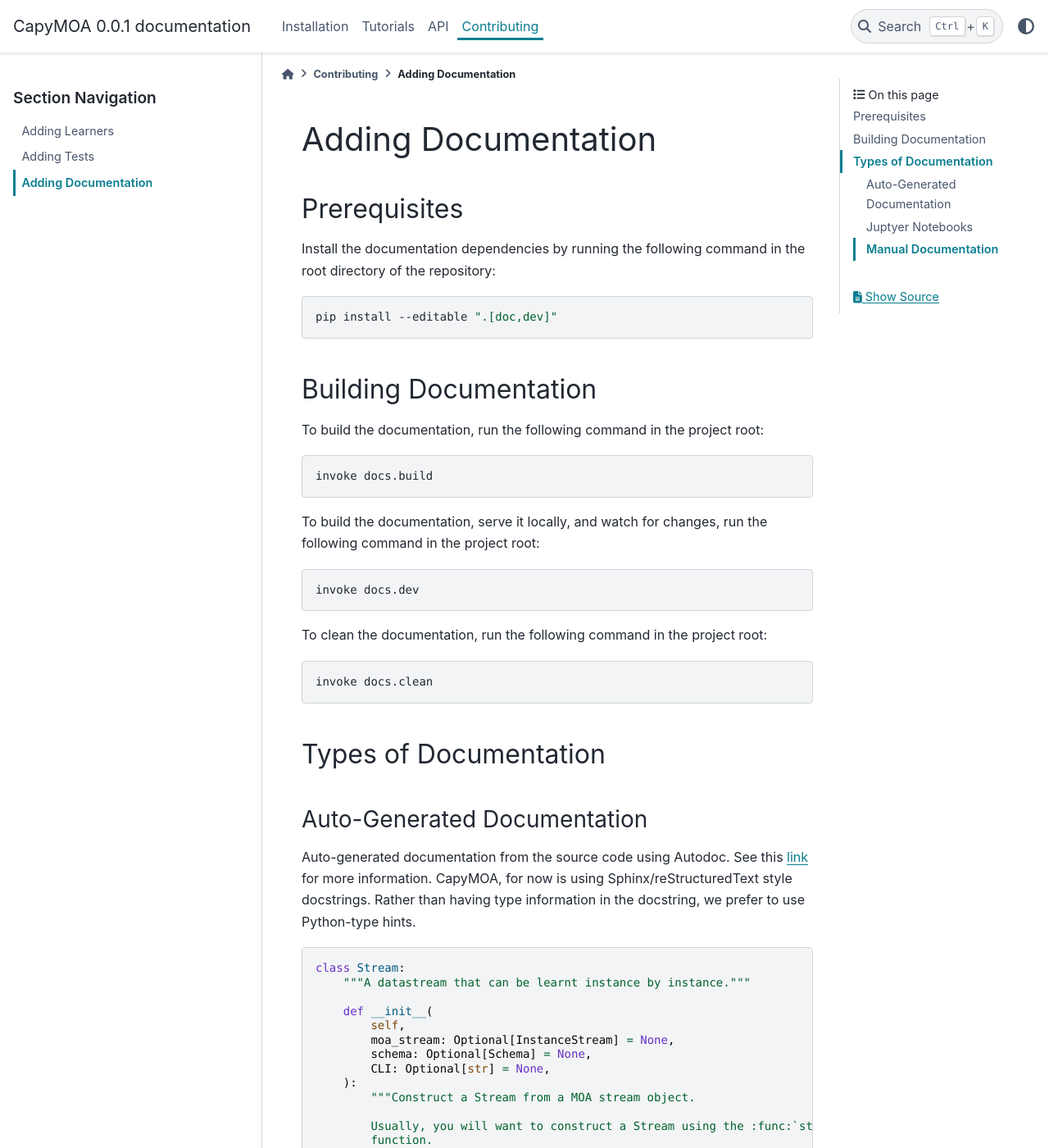
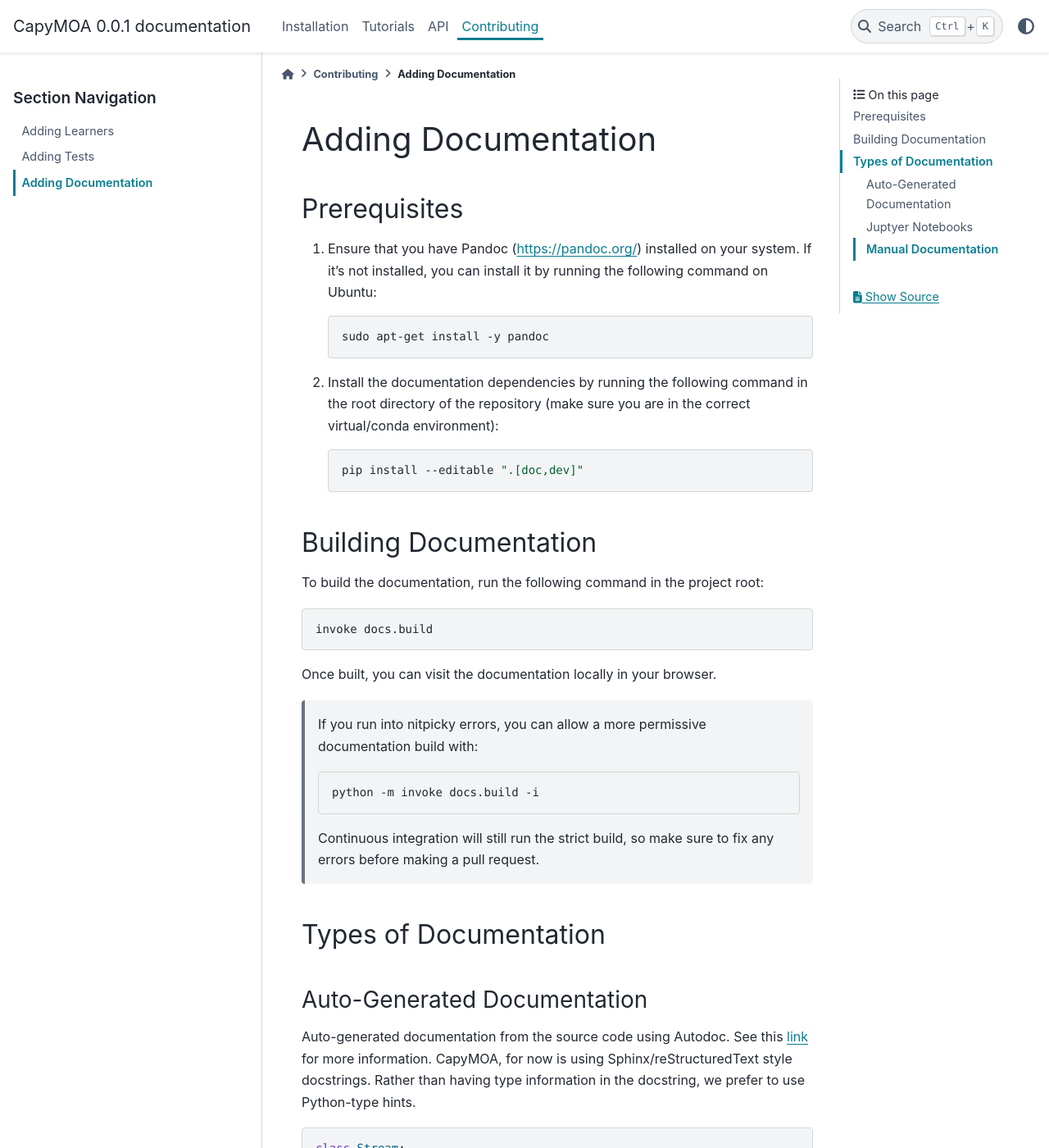
Before and after one commit to adaptive-machine-learning/CapyMOA, a Sphinx documentation site: the page built from docs/contributing/docs.md, in a window 1280 px wide and 1400 px high. Shown: the whole window at 82% size. Built offline with Sphinx 7.4.7 and the PyData theme 0.15.4, drawn with Linux system fonts in a browser that asks for light colours; pages that are not in the unit, such as notebooks, are missing from menus.

Commit message:
Update `contributing/docs.md`

````diff
--- a/docs/contributing/docs.md
+++ b/docs/contributing/docs.md
@@ -1,38 +1,53 @@
 # Adding Documentation
 
 ## Prerequisites
-Install the documentation dependencies by running the following command in the
-root directory of the repository:
 
-```bash
-pip install --editable ".[doc,dev]"
-```
+1. Ensure that you have Pandoc (<https://pandoc.org/>) installed on your system.
+   If it's not installed, you can install it by running the following command on
+   Ubuntu:
+
+    ```sh
+    sudo apt-get install -y pandoc
+    ```
+
+1. Install the documentation dependencies by running the following command in the root directory of the repository (make sure you are in the correct virtual/conda environment):
+
+    ```bash
+    pip install --editable ".[doc,dev]"
+    ```
 
 ## Building Documentation
+
 To build the documentation, run the following command in the project root:
+
 ```sh
 invoke docs.build
 ```
-To build the documentation, serve it locally, and watch for changes, run the
-following command in the project root:
-```sh
-invoke docs.dev
-```
-To clean the documentation, run the following command in the project root:
-```sh
-invoke docs.clean
-```
+
+Once built, you can visit the documentation locally in your browser.
+
+>
+> If you run into nitpicky errors, you can allow a more permissive documentation
+> build with:
+>
+> ```sh
+> python -m invoke docs.build -i
+> ```
+>
+> Continuous integration will still run the strict build, so make sure to fix
+> any errors before making a pull request.
 
 ## Types of Documentation
 
 ### Auto-Generated Documentation
+
 Auto-generated documentation from the source code using Autodoc. See this
 [link](https://www.sphinx-doc.org/en/master/usage/extensions/autodoc.html)
 for more information. CapyMOA, for now is using Sphinx/reStructuredText style
 docstrings. Rather than having type information in the docstring, we prefer to
 use Python-type hints.
 
-```
+```python
 class Stream:
     """A datastream that can be learnt instance by instance."""
 
@@ -65,6 +80,7 @@
 To add a notebook to the documentation, add the notebook to the `/notebooks` directory and add the filename to the `toctree` in `notebooks/index.rst`.
 
 ### Manual Documentation
+
 Manually written documentation in the `/docs` directory. These can be written in
 reStructuredText or Markdown. To add a new page to the documentation, add a new
 file to the `/docs` directory and add the filename to the `toctree` in `index.rst`
--- a/pyproject.toml
+++ b/pyproject.toml
@@ -52,9 +52,9 @@
 
 [tool.pytest.ini_options]
 addopts = ["--import-mode=importlib"]
-pythonpath = [
-    "src",
-    "." # Used to import the test_utility module
+pythonpath = ["src"]
+norecursedirs = [
+    "docs/*"
 ]
 
 [tool.hatch]
````
